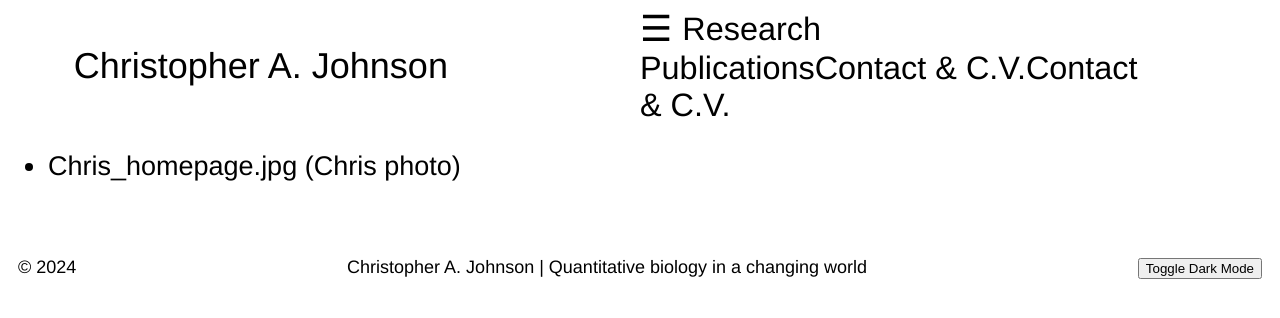
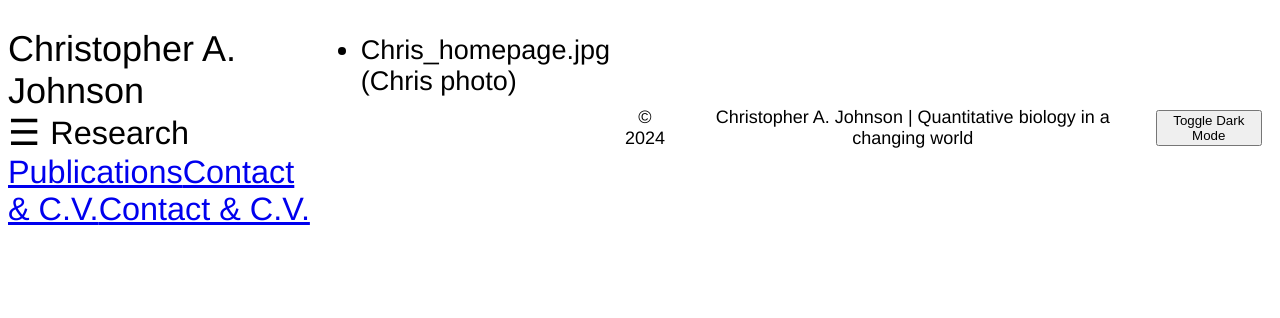
Before and after one commit to chrisajohnson/chrisajohnson.github.io, a Jekyll site: the page built from images/images.md, in a window 1280 px wide. Shown: the top 318 px of the page. Built offline with Jekyll 4.4.1, drawn with Linux system fonts in a browser that asks for light colours; our own code applies the rules of GitHub Pages for plain Markdown files.

Commit message:
Update styles.css

```diff
--- a/assets/css/styles.css
+++ b/assets/css/styles.css
@@ -6,6 +6,7 @@ html {
 
 /* Container */
 .site-container {
+  display: flex; /* Use flexbox for layout */
   width: 100%; /* Full width for smaller screens */
   max-width: 1600px; /* Set maximum width */
   margin: 0 auto; /* Centers the container */
@@ -13,58 +14,23 @@ html {
 
 /* Header */
 .site-header {
-  display: flex; /* Use flexbox for layout */
-  justify-content: space-between; /* Space out the site title and nav */
   align-items: center; /* Center items vertically */
+  padding: 20px 0; /* Add vertical padding */
 }
 
 /* Site Title */
 .site-header > .site-title {
   flex: 1; /* Takes up 1/2 of the width */
-  text-align: center; /* Center text */
   text-decoration: none; /* Remove underline */
   color: black; /* Text color */
-  width: 100%; /* Full width */
-  margin: 0; /* Remove the margin */
   font-size: 2rem; /* Set the text size */
 }
 
 /* Navigation */
 .site-header > .site-nav {
   flex: 1; /* Take up 1/2 of the width */
-  justify-content: space-between; /* Evenly space out items */
-  align-items: center; /* Center links vertically */
-  width: 100%; /* Full width */
-  margin: 0 10%; /* Set horizontal margin */
+  justify-content: space-around; /* Space out items */
   font-size: 1.8rem; /* Set the text size */
-  box-sizing: border-box; /* Include padding in width calculation */
-}
-
-/* List for navigation links */
-.site-header > .site-nav ul {
-  display: flex; /* Display navigation links in a row */
-  list-style: none; /* Remove bullet points */
-  margin: 0; /* Remove default margin */
-}
-
-/* Anchor for navigation links */
-.site-header > .site-nav a {
-  text-decoration: none; /* Remove underline from links */
-  color: inherit; /* Make link color inherit from parent */
-}
-
-/* Trigger for dropdown menu */
-.site-nav > .trigger {
-  display: flex; /* Make trigger a flex container */
-  justify-content: space-around; /* Space out the menu items */
-  align-items: center; /* Align items vertically */
-  width: 100%; /* Make trigger take the full width */
-  margin: 0; /* Remove default margin */
-}
-
-/* Dropdown container */
-.dropdown {
-  position: relative;
 }
 
 /* Hamburger icon */
```
